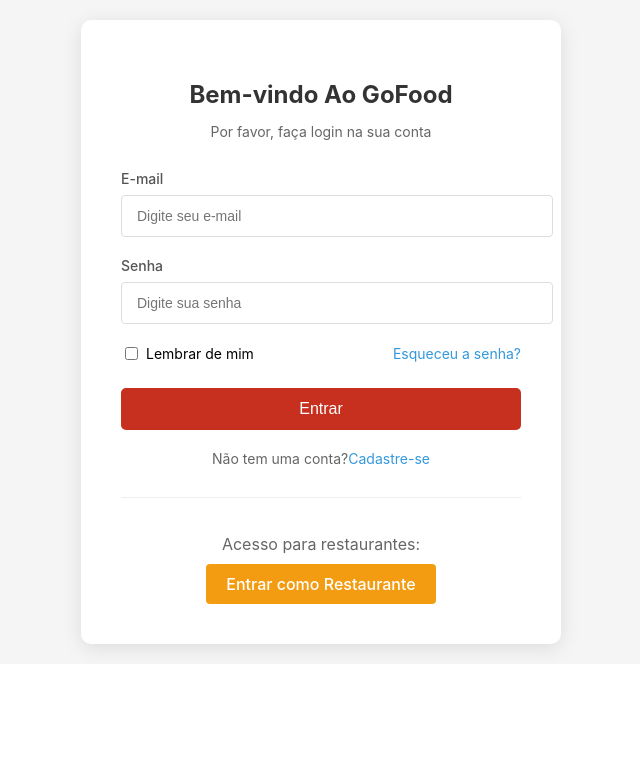
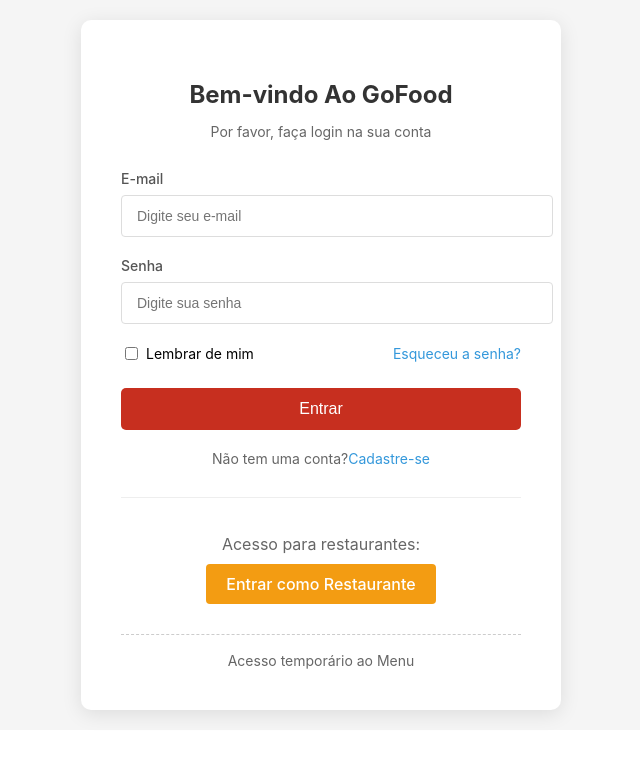
Before and after one commit to CauaConceicao20/GoFood-Delivery-Final, a React (Create React App) app in the folder src/front-end/: page / in a window 1280 px wide. Shown: the top 764 px of the page, without its empty margins (339-979 px from the left). Built offline with nearby package versions, Linux system fonts and the light colour scheme.

Commit message:
rota e preparacao para menu principal v0.1

```diff
--- a/src/front-end/package.json
+++ b/src/front-end/package.json
@@ -7,6 +7,7 @@
     "@testing-library/jest-dom": "^6.6.3",
     "@testing-library/react": "^16.3.0",
     "@testing-library/user-event": "^13.5.0",
+    "gofood-app": "file:",
     "react": "^19.1.0",
     "react-dom": "^19.1.0",
     "react-router-dom": "^7.6.0",
--- a/src/front-end/src/App.js
+++ b/src/front-end/src/App.js
@@ -3,6 +3,7 @@
 import Cadastro from './telas/cadastro/Cadastro';
 import LoginRestaurante from './telas/restaurante/login/LoginRestaurante';
 import CadastroRestaurante from './telas/restaurante/cadastro/CadastroRestaurante';
+import MainMenu from './telas/main_menu/MainMenu'
 
 function App() {
   return (
@@ -14,6 +15,7 @@
         <Route path="/cadastro" element={<Cadastro />} />
         <Route path="/cadastro/restaurante" element={<CadastroRestaurante />} />
         <Route path="/login/restaurante" element={<LoginRestaurante />} />
+        <Route path="/main_menu/MainMenu" element={<MainMenu />} />
       </Routes>
     </div>
   );
--- a/src/front-end/src/telas/login/Login.css
+++ b/src/front-end/src/telas/login/Login.css
@@ -183,3 +183,22 @@
 .restaurant-button:hover {
   background-color: #e67e22;
 }
+
+/* estilo link temporario para menu */
+.temp-menu-link {
+  text-align: center;
+  margin-top: 30px;
+  padding-top: 15px;
+  border-top: 1px dashed #ccc;
+}
+
+.temp-menu-link a {
+  color: #666;
+  text-decoration: none;
+  font-size: 14px;
+}
+
+.temp-menu-link a:hover {
+  text-decoration: underline;
+  color: #333;
+}
--- a/src/front-end/src/telas/login/Login.js
+++ b/src/front-end/src/telas/login/Login.js
@@ -92,7 +92,12 @@
           <Link to="/login/restaurante" className="restaurant-button">
             Entrar como Restaurante
           </Link>
-      </div>
+        </div>
+
+        {/* Link temporário para o menu - remover na versão final */}
+        <div className="temp-menu-link">
+          <Link to="/menu-temporario">Acesso temporário ao Menu</Link>
+        </div>
 
       </div>
     </div>
```
Also changed, not shown: 1 other file (tests, documents, lock files or other folders).
